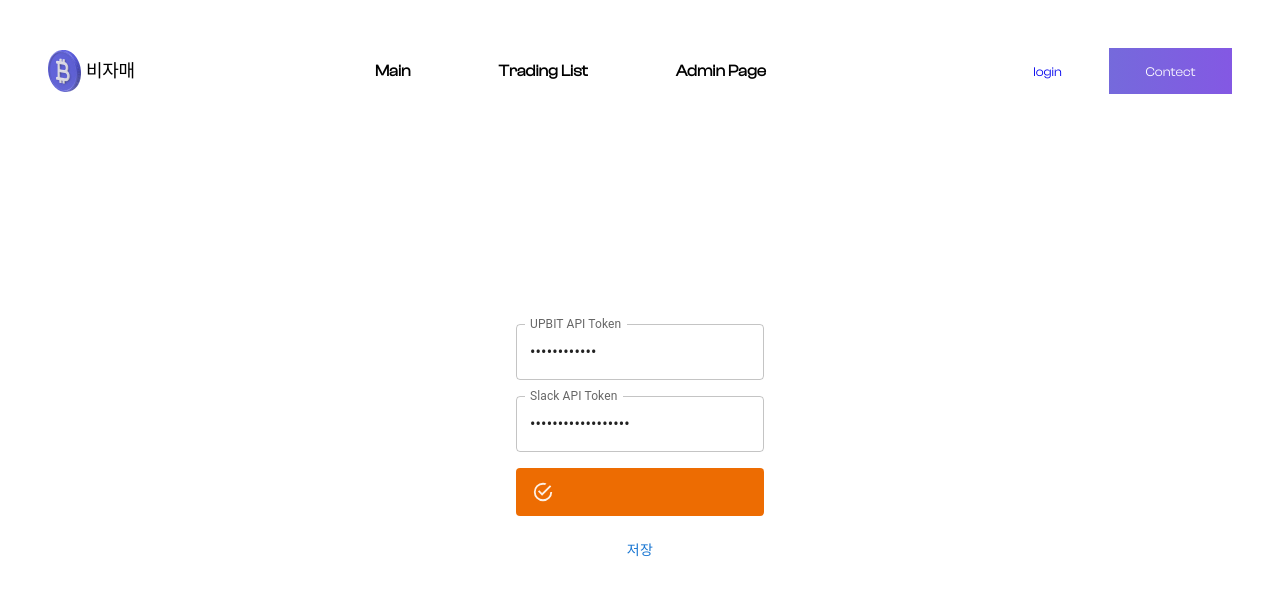
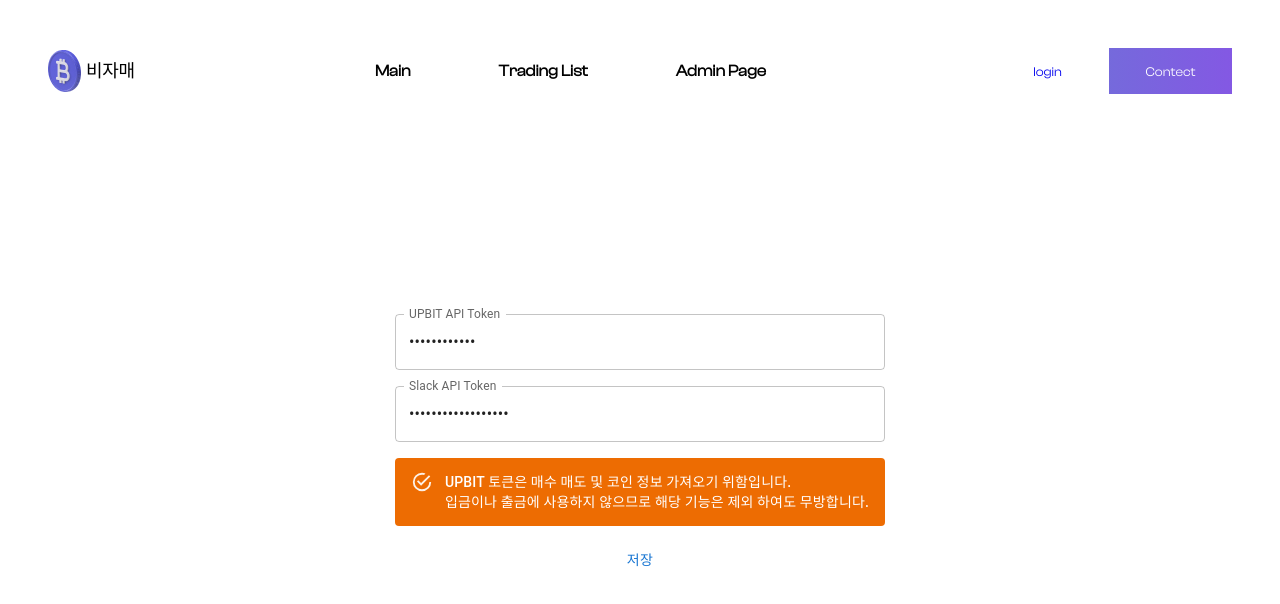
Before and after one commit to LeeSeungjae00/coin-front-end, a React (Create React App) app: page /setting in a window 1280 px wide. Shown: the top 604 px of the page. Built offline with nearby package versions, Linux system fonts and the light colour scheme.

Commit message:
:lipstick: Add or update the UI
- UPBIT 토큰 경고창 추가

```diff
--- a/src/components/setting/setting.tsx
+++ b/src/components/setting/setting.tsx
@@ -18,7 +18,10 @@ export default function Setting() {
           label="Slack API Token"
           type={"password"}
         ></TextField>
-        <Alert variant="filled" color="warning"></Alert>
+        <Alert variant="filled" color="warning">
+          UPBIT 토큰은 매수 매도 및 코인 정보 가져오기 위함입니다.<br></br>{" "}
+          입금이나 출금에 사용하지 않으므로 해당 기능은 제외 하여도 무방합니다.
+        </Alert>
         <Button>저장</Button>
       </form>
     </div>
```
